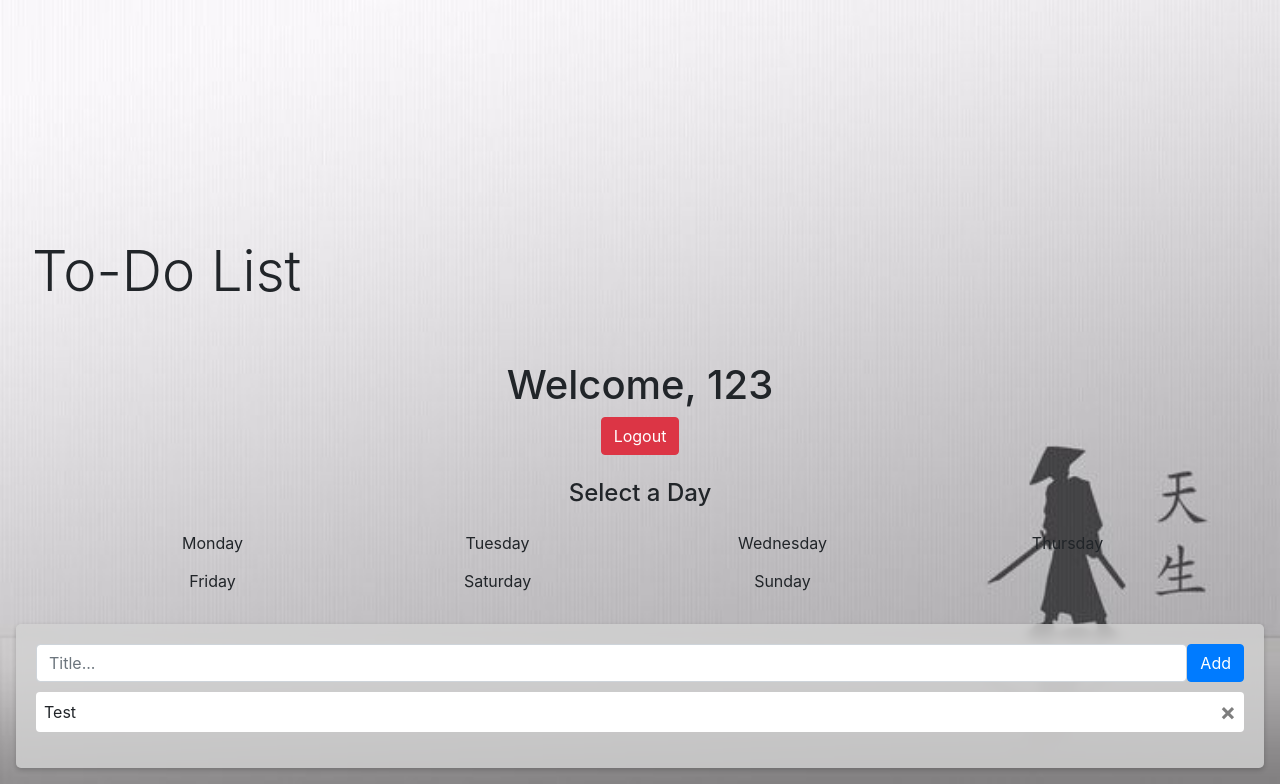
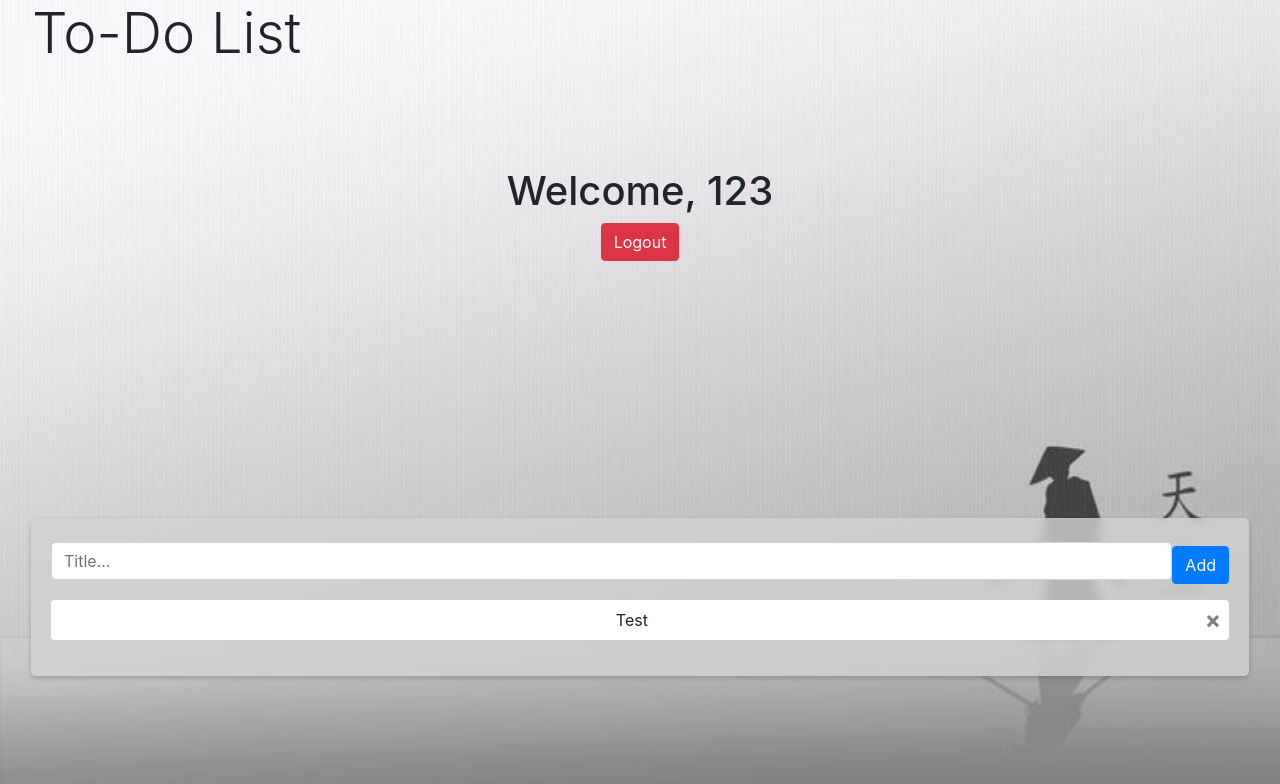
Before and after one commit to godriele/To-Do-List, a Flask app: page /dashboard in a window 1280 px wide. Shown: the part 16-800 px from the top of the page. Run offline with Flask 3, Linux system fonts and the light colour scheme; a user stored in the database is signed in; some libraries are stand-ins or nearby versions.

Commit message:
I think im done adding new stuff, I made this for practice

```diff
--- a/static/css/style.css
+++ b/static/css/style.css
@@ -7,19 +7,19 @@
     margin: 0;
 }
 
-.header {
-    display: flex;
-    align-items: center;
-    justify-content: space-between;
-    margin-bottom: 10px;
-}
-
 .bg-js {
     background-color: rgba(211, 211, 211, 0.8);
     padding: 20px;
     border-radius: 5px;
     box-shadow: 0 2px 5px rgba(0, 0, 0, 0.2);
     backdrop-filter: blur(5px);
+}
+
+.header {
+    display: flex;
+    align-items: center;
+    justify-content: space-between;
+    margin-bottom: 10px;
 }
 
 #myUL {
@@ -33,3 +33,19 @@
     margin-bottom: 5px;
     border-radius: 4px;
 }
+
+.card {
+    background-color: rgba(255, 255, 255, 0.7);
+    /* White background with 70% opacity */
+    border: none;
+    /* Remove border for a cleaner look */
+    backdrop-filter: blur(10px);
+    /* Optional: add a blur effect behind the card */
+}
+
+.card:hover {
+    background-color: rgba(255, 255, 255, 0.9);
+    /* Slightly increase opacity on hover */
+    transition: background-color 0.3s ease;
+    /* Smooth transition */
+}
--- a/templates/dashboard.html
+++ b/templates/dashboard.html
@@ -1,68 +1,36 @@
 {% extends 'base.html' %} {% block body %}
-<div class="container mt-5">
-  <div class="text-center mb-4">
-    <h1>Welcome, {{ username }}</h1>
+<div class="container-fluid vh-100 d-flex flex-column">
+  <div class="row">
+    <div class="col-12 text-left">
+      <!-- <h1 class="display-5 ms-3 mt-3">To-Do List</h1> -->
+    </div>
+  </div>
+  <div class="row justify-content-center align-items-center flex-grow-1">
+    <div class="col-12 text-center mb-4">
+      <h1 class="display-5">Welcome, {{ username }}</h1>
       <a href="{{ url_for('logout') }}" class="btn btn-danger">Logout</a>
     </div>
 
-  <div class="text-center">
-    <h4>Select a Day</h4>
-    <div class="row row-cols-2 row-cols-md-4 g-2 mt-3">
-      <div class="col">
-        <a href="{{ url_for('days', day='monday') }}" class="btn custom-btn"
-          >Monday</a
-        >
-      </div>
-      <div class="col">
-        <a href="{{ url_for('days', day='tuesday') }}" class="btn custom-btn"
-          >Tuesday</a
-        >
-      </div>
-      <div class="col">
-        <a href="{{ url_for('days', day='wednesday') }}" class="btn custom-btn"
-          >Wednesday</a
-        >
-      </div>
-      <div class="col">
-        <a href="{{ url_for('days', day='thursday') }}" class="btn custom-btn"
-          >Thursday</a
-        >
-      </div>
-      <div class="col">
-        <a href="{{ url_for('days', day='friday') }}" class="btn custom-btn"
-          >Friday</a
-        >
-      </div>
-      <div class="col">
-        <a href="{{ url_for('days', day='saturday') }}" class="btn custom-btn"
-          >Saturday</a
-        >
-      </div>
-      <div class="col">
-        <a href="{{ url_for('days', day='sunday') }}" class="btn custom-btn"
-          >Sunday</a
-        >
-      </div>
-    </div>
-  </div>
-</div>
-
-<br />
-
+    <!-- Added spacing above the task input area -->
+    <div class="col-12 text-center mt-5">
       <div class="bg-js">
-  <div id="myDIV" class="header">
+        <div id="myDIV" class="header mb-3">
           <input
             type="text"
             id="myInput"
             placeholder="Title..."
             class="form-control"
           />
-    <span onclick="newElement()" class="addBtn btn btn-primary">Add</span>
+          <span onclick="newElement()" class="addBtn btn btn-primary mt-2"
+            >Add</span
+          >
         </div>
         <ul id="myUL">
           <li class="checked">Test</li>
         </ul>
-
+      </div>
+    </div>
+  </div>
   <script src="/static/JS/addTask.js"></script>
 </div>
 {% endblock %}
```
Lines whose indentation alone changed are shown as unchanged.
